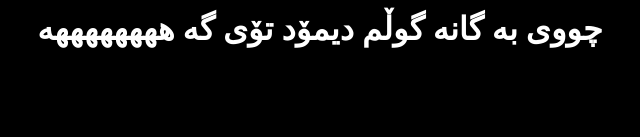
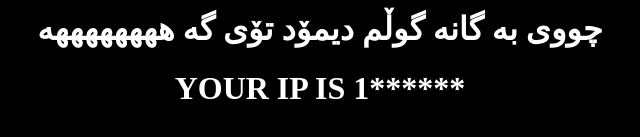
Before and after one commit to ATTACK-TOOLS/click-for-hacking-me, a plain HTML site: page index.html in a window 1280 px wide. Both pictures are taken after a click on the button "کلیک بکە بۆ هەکردنی دیمۆد". Shown: the part 315-452 px from the top of the page, without its empty margins (320-960 px from the left). Drawn offline with Linux system fonts and the light colour scheme; a web font is replaced by a local one.

Commit message:
Update index.html

```diff
--- a/index.html
+++ b/index.html
@@ -130,6 +130,7 @@
     <img id="bigpic" src="" alt=""/><br>
     <div class="exp">
     <h1>چووی بە گانە گوڵم دیمۆد تۆی گە ههههههههه</h1>
+    <h1>YOUR IP IS 1******</h1>
     </div>
     </center>
         <center><button id="butto" class="skewBtn Yalow  " onclick="textt();picture();play();x1877x();">کلیک بکە بۆ هەکردنی دیمۆد</button></center>
```
